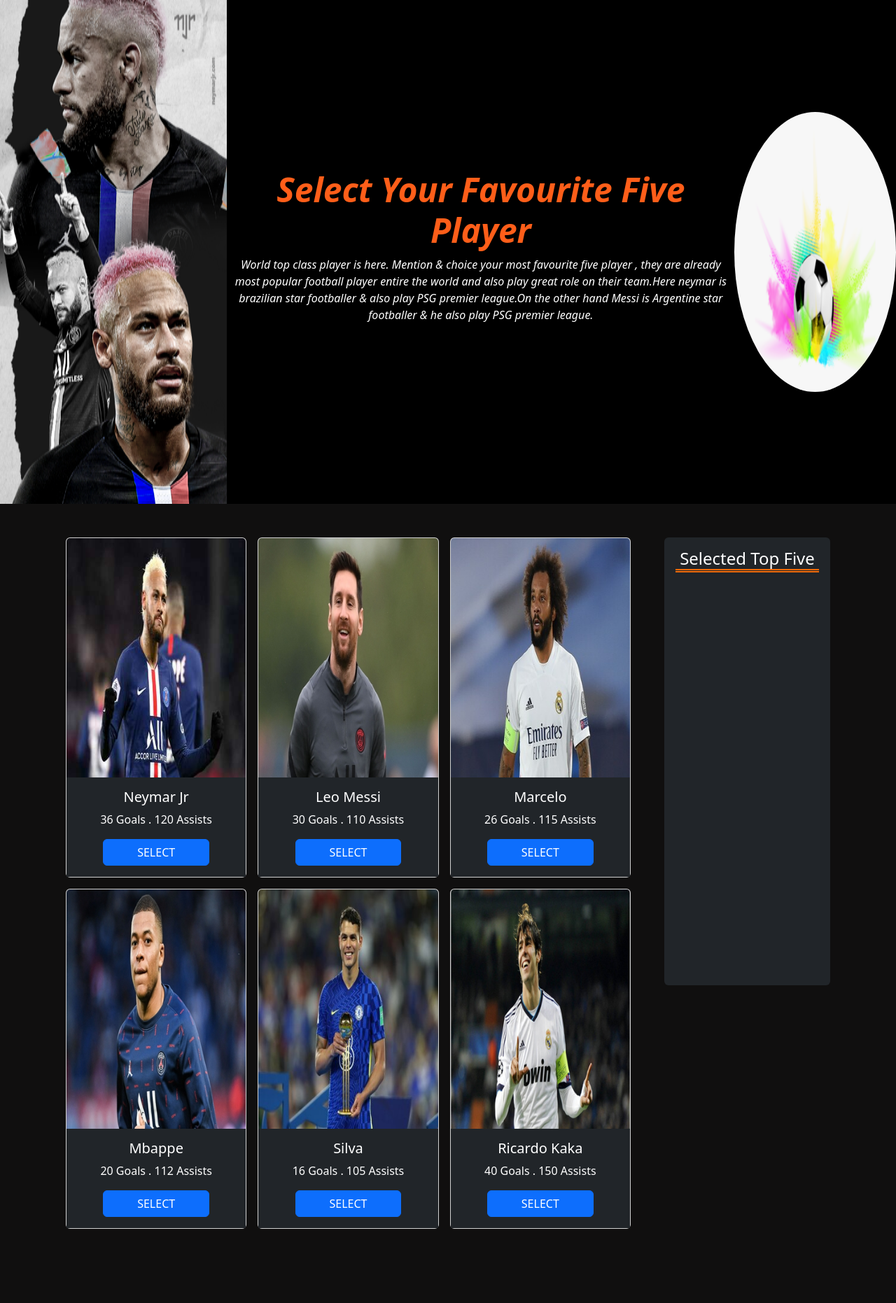
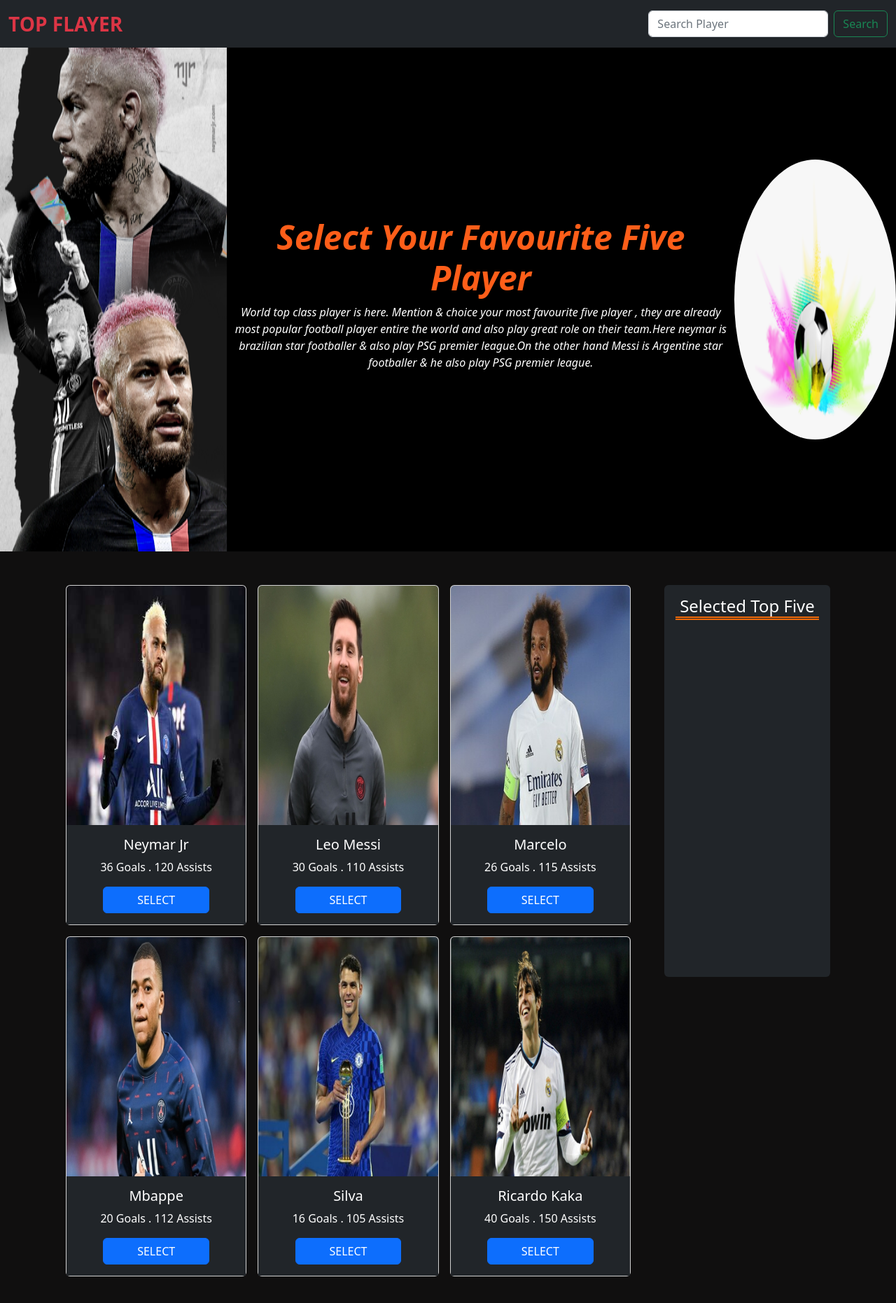
Before and after one commit to nazmulsujon/top-player, a plain HTML site: page index.html in a window 1280 px wide. Shown: the whole page at 70% size. Before the commit the page ends 1804 px from the top, so only its background shows below. Drawn offline with nearby package versions, Linux system fonts and the light colour scheme.

Commit message:
top five player section added with modify

```diff
--- a/index.html
+++ b/index.html
@@ -4,7 +4,7 @@
     <meta charset="UTF-8" />
     <meta http-equiv="X-UA-Compatible" content="IE=edge" />
     <meta name="viewport" content="width=device-width, initial-scale=1.0" />
-    <title>Five Favourite Player</title>
+    <title>Top Player</title>
     <!-- css link  -->
     <link rel="stylesheet" href="styles/style.css" />
     <!-- bootstrat link  -->
@@ -15,6 +15,22 @@
   </head>
   <body>
     <header>
+      <nav class="navbar bg-dark">
+        <div class="container-fluid">
+          <a class="navbar-brand text-danger fs-3 fw-bold">TOP FLAYER</a>
+          <form class="d-flex" role="search">
+            <input
+              class="form-control me-2"
+              type="search"
+              placeholder="Search Player"
+              aria-label="Search"
+            />
+            <button class="btn btn-outline-success" type="submit">
+              Search
+            </button>
+          </form>
+        </div>
+      </nav>
       <section class="banner-background">
         <div class="d-flex justify-content-between">
           <div class="left">
@@ -71,7 +87,9 @@
                       <p class="card-text text-white">
                         <span>36 Goals . 120 Assists</span>
                       </p>
-                      <a id="btn-neymar" class="btn btn-primary px-5">SELECT</a>
+                      <button id="btn-neymar" class="btn btn-primary px-5">
+                        SELECT
+                      </button>
                     </div>
                   </div>
                 </div>
@@ -89,7 +107,9 @@
                       <p class="card-text text-white">
                         <span>30 Goals . 110 Assists</span>
                       </p>
-                      <a id="btn-messi" class="btn btn-primary px-5">SELECT</a>
+                      <button id="btn-messi" class="btn btn-primary px-5">
+                        SELECT
+                      </button>
                     </div>
                   </div>
                 </div>
@@ -107,9 +127,9 @@
                       <p class="card-text text-white">
                         <span>26 Goals . 115 Assists</span>
                       </p>
-                      <a id="btn-marcelo" class="btn btn-primary px-5"
-                        >SELECT</a
-                      >
+                      <button id="btn-marcelo" class="btn btn-primary px-5">
+                        SELECT
+                      </button>
                     </div>
                   </div>
                 </div>
@@ -125,7 +145,9 @@
                       <p class="card-text text-white">
                         <span>20 Goals . 112 Assists</span>
                       </p>
-                      <a id="btn-mbappe" class="btn btn-primary px-5">SELECT</a>
+                      <button id="btn-mbappe" class="btn btn-primary px-5">
+                        SELECT
+                      </button>
                     </div>
                   </div>
                 </div>
@@ -141,7 +163,9 @@
                       <p class="card-text text-white">
                         <span>16 Goals . 105 Assists</span>
                       </p>
-                      <a id="btn-silva" class="btn btn-primary px-5">SELECT</a>
+                      <button id="btn-silva" class="btn btn-primary px-5">
+                        SELECT
+                      </button>
                     </div>
                   </div>
                 </div>
@@ -155,7 +179,9 @@
                       <p class="card-text text-white">
                         <span>40 Goals . 150 Assists</span>
                       </p>
-                      <a id="btn-kaka" class="btn btn-primary px-5">SELECT</a>
+                      <button id="btn-kaka" class="btn btn-primary px-5">
+                        SELECT
+                      </button>
                     </div>
                   </div>
                 </div>
@@ -177,7 +203,6 @@
         </div>
       </section>
     </main>
-    <script src="js/utilities.js"></script>
     <script src="js/top-five-player.js"></script>
     <script src="js/budget-calculation.js"></script>
     <script src="https://cdn.jsdelivr.net/npm/bootstrap@5.2.0/dist/js/bootstrap.bundle.min.js"></script>
--- a/js/top-five-player.js
+++ b/js/top-five-player.js
@@ -25,42 +25,54 @@ function displayTopFivePlayer(){
     }
 }
 
+function disable(btnId){
+    const button = document.getElementById(btnId);
+    button.disabled = true;
+}
+
 /*******add Event with neymar's button*******/
 document.getElementById('btn-neymar').addEventListener('click',function(){
-    const playerName = addFavouritePlayerByID('neymar')
+    const playerName = addFavouritePlayerByID('neymar');
     allFavPlayer.push(playerName);
     displayTopFivePlayer();
+    disable('btn-neymar');
+
 })
 
 /*******add Event with messi's button*******/
 document.getElementById('btn-messi').addEventListener('click',function(){
-    const playerName = addFavouritePlayerByID('messi')
+    const playerName = addFavouritePlayerByID('messi');
     allFavPlayer.push(playerName);
     displayTopFivePlayer();
+    disable('btn-messi');
 })
 
 /*******add Event with marcelo's button*******/
 document.getElementById('btn-marcelo').addEventListener('click',function(){
-    const playerName = addFavouritePlayerByID('marcelo')
+    const playerName = addFavouritePlayerByID('marcelo');
     allFavPlayer.push(playerName);
     displayTopFivePlayer();
+    disable('btn-marcelo');
 })
 
 /*******add Event with mbappe's button*******/
 document.getElementById('btn-mbappe').addEventListener('click',function(){
-    const playerName = addFavouritePlayerByID('mbappe')
+    const playerName = addFavouritePlayerByID('mbappe');
     allFavPlayer.push(playerName);
     displayTopFivePlayer();
+    disable('btn-mbappe');
 })
 /*******add Event with silva's button*******/
 document.getElementById('btn-silva').addEventListener('click',function(){
-    const playerName = addFavouritePlayerByID('silva')
+    const playerName = addFavouritePlayerByID('silva');
     allFavPlayer.push(playerName);
     displayTopFivePlayer();
+    disable('btn-silva');
 })
 /*******add Event with kaka's button*******/
 document.getElementById('btn-kaka').addEventListener('click',function(){
-    const playerName = addFavouritePlayerByID('kaka')
+    const playerName = addFavouritePlayerByID('kaka');
     allFavPlayer.push(playerName);
     displayTopFivePlayer();
+    disable('btn-kaka');
 })
--- a/styles/style.css
+++ b/styles/style.css
@@ -25,7 +25,7 @@ body{
     height: 50vh;
 }
 .favourite-box{
-    height: 80vh;
+    height: 70vh;
     width: 100%;
 }
 .caption-top-five{
```
